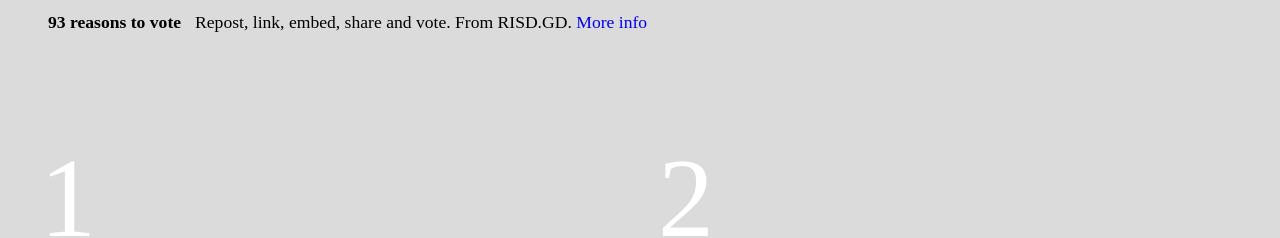
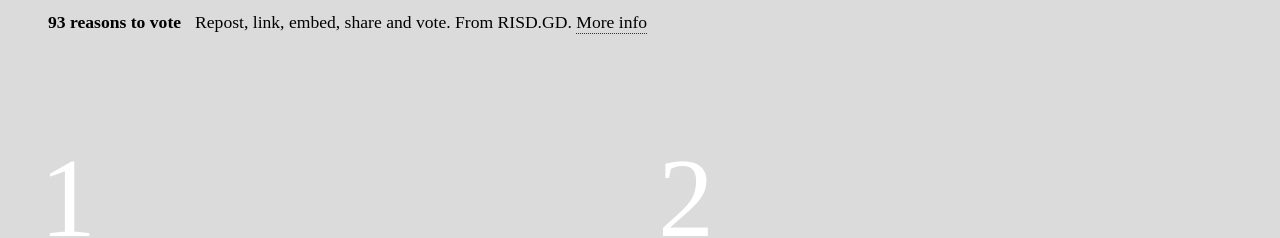
Before and after one commit to jcaserta/candidate, a Jekyll site: the page built from index.md, in a window 1280 px wide. Shown: the top 238 px of the page. Built offline with Jekyll 4.4.1, drawn with Linux system fonts in a browser that asks for light colours; some web fonts are replaced; a script that is not in the unit is left out; comment, search, counter and statistics services are not loaded.

Commit message:
url treatment

```diff
--- a/_layouts/home.html
+++ b/_layouts/home.html
@@ -51,8 +51,10 @@
       h2 a:hover:after { content: '' }
       div {}
         ul, ul li { list-style-type: none; }
-      a { text-decoration: none;}
+      a { text-decoration: none; }
+      h1 span a { text-decoration: none; color: #000; padding-bottom: 1px; border-bottom: 1px dotted #333333; }
       a:hover { color: black; }
+      h1 span a:hover { font-family: "San Francisco Display Medium"; border-bottom: 1px solid #000; }
       h1 {font-family: 'San Francisco Display Bold';  font-size: 1.1rem; font-weight: 800;}
       h1 span {  font-family: 'San Francisco Display Thin'; font-weight: 100; margin-left: .6rem; }
       .title {  margin-bottom: 4rem; padding-left: 3rem; }
```
Also changed, not shown: 2 other files.
